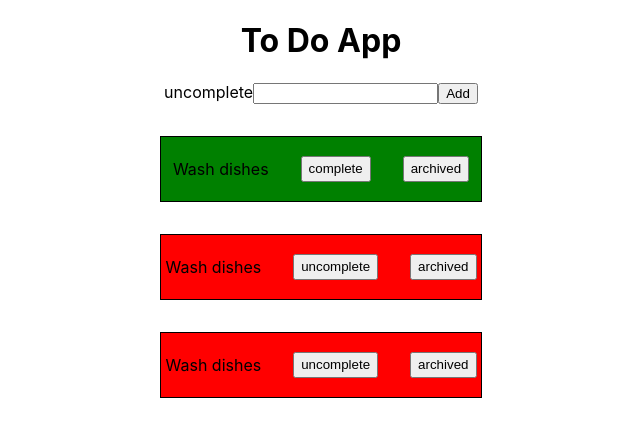
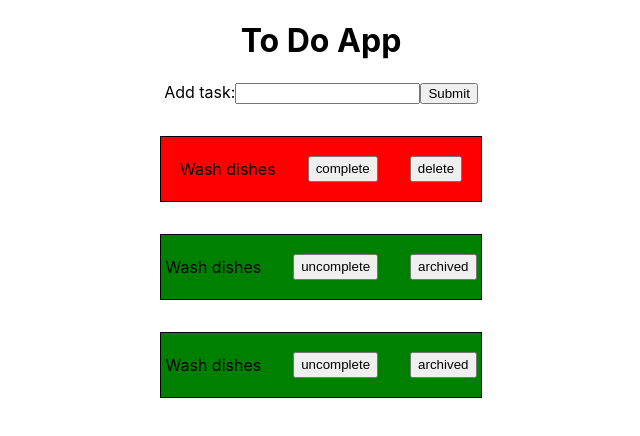
Before and after one commit to lkk95/todoapp, a React (Create React App) app: page / in a window 1280 px wide. Shown: the top 436 px of the page, without its empty margins (319-959 px from the left). Built offline with nearby package versions, Linux system fonts and the light colour scheme.

Commit message:
add delete and add function

```diff
--- a/src/App.js
+++ b/src/App.js
@@ -6,9 +6,7 @@ import Form from "./components/Form.js";
 import Task from "./components/Task.js";
 
 function App() {
-  const [tasks, setTasks] = useState();
-
-  const allTasks = [
+  const [tasks, setTasks] = useState([
     {
       id: nanoid(),
       name: "Wash dishes",
@@ -27,23 +25,46 @@ function App() {
       completed: false,
       archived: false,
     },
-  ];
+  ]);
 
-  function switchComplete(id, newValue) {}
+  function setComplete(id, newValue) {
+    const completedTasks = tasks.map((task) => {
+      if (task.id === id) {
+        return { ...task, completed: newValue };
+      } else {
+        return task;
+      }
+    });
+    setTasks(completedTasks);
+  }
+
+  function setArchive(id) {
+    const archivedTasks = tasks.filter((task) => task.id !== id);
+    setTasks(archivedTasks);
+  }
+
+  function addTask(name) {
+    const newTasks = [
+      ...tasks,
+      { id: nanoid(), name: name, completed: false, archived: false },
+    ];
+    setTasks(newTasks);
+  }
 
   return (
     <AppContainer>
       <Header />
-      <Form />
+      <Form addTask={addTask} />
       <section>
-        {allTasks.map((task) => {
+        {tasks.map((task) => {
           return (
             <Task
               key={task.id}
               name={task.name}
               completed={task.completed}
-              switchComplete={(newValue) => switchComplete(task.id, newValue)}
+              setComplete={(newValue) => setComplete(task.id, newValue)}
               archived={task.archived}
+              setArchive={() => setArchive(task.id)}
             />
           );
         })}
--- a/src/components/Form.js
+++ b/src/components/Form.js
@@ -1,9 +1,23 @@
-export default function Form() {
+import React, { useState } from "react";
+
+export default function Form({ addTask }) {
+  const [name, setName] = useState("");
+
+  const handleSubmit = (event) => {
+    event.preventDefault();
+    addTask(name);
+  };
+
   return (
-    <form>
-      <label>uncomplete</label>
-      <input type="text"></input>
-      <button>Add</button>
+    <form onSubmit={handleSubmit}>
+      <label htmlFor="input-name">Add task:</label>
+      <input
+        id="input-name"
+        type="text"
+        value={name}
+        onChange={(event) => setName(event.target.value)}
+      />
+      <input type="submit" value="Submit" />
     </form>
   );
 }
--- a/src/components/Task.js
+++ b/src/components/Task.js
@@ -1,11 +1,25 @@
 import styled from "styled-components";
 
-export default function Task({ name, completed, archived }) {
+export default function Task({
+  name,
+  completed,
+  archived,
+  setComplete,
+  setArchive,
+}) {
   return (
-    <TaskContainer completed={completed}>
+    <TaskContainer
+      style={completed ? { background: "red" } : { background: "green" }}
+    >
       <p>{name}</p>
-      <Button>{completed ? "complete" : "uncomplete"}</Button>
-      <Button>{archived ? "delete" : "archived"}</Button>
+      <Button
+        onClick={() => {
+          setComplete(!completed);
+        }}
+      >
+        {completed ? "complete" : "uncomplete"}
+      </Button>
+      <Button onClick={setArchive}>{completed ? "delete" : "archived"}</Button>
     </TaskContainer>
   );
 }
@@ -19,7 +33,6 @@ const TaskContainer = styled.section`
   align-items: center;
   margin: 2em 0 2em 0;
   gap: 2em;
-  background-color: ${(props) => (props.completed ? "green" : "red")};
 `;
 
 const Button = styled.button`
```
